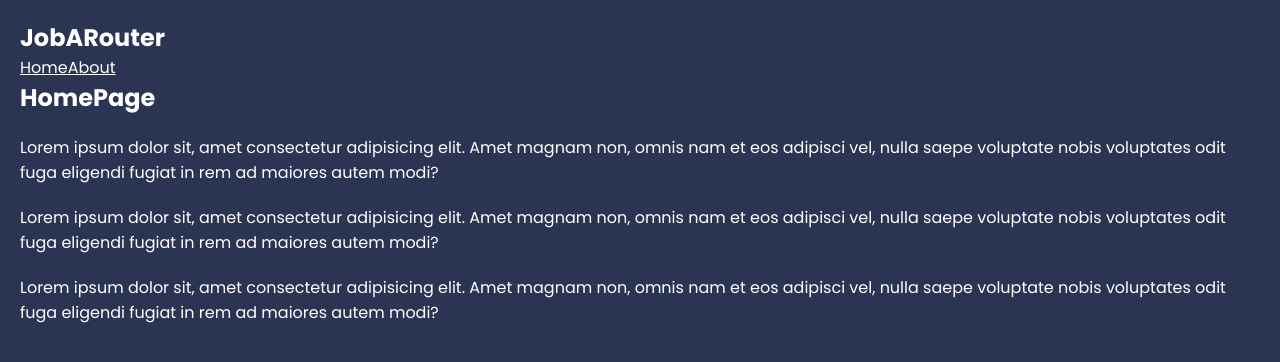
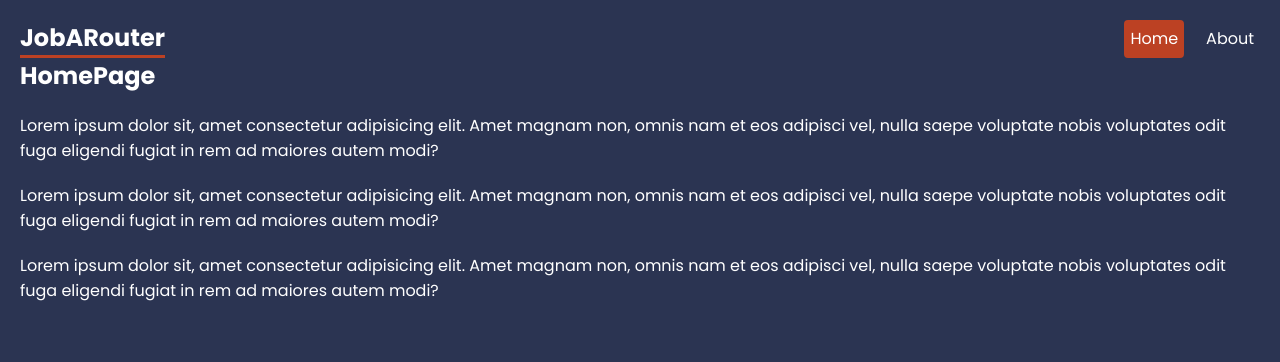
Before and after one commit to dev-Zidxne/React-Router-Job-FinderSite, a React (Create React App) app: page / in a window 1280 px wide. Shown: the top 362 px of the page. Built offline with nearby package versions, Linux system fonts and the light colour scheme.

Commit message:
React Router basics covered

```diff
--- a/src/App.js
+++ b/src/App.js
@@ -10,7 +10,7 @@
       <header>
         <nav>
           <h1>JobARouter</h1>
-          <Link to="/">Home</Link>
+          <NavLink to="/">Home</NavLink>
           <NavLink to="about">About</NavLink>
         </nav>
       </header>
--- a/src/index.css
+++ b/src/index.css
@@ -1,4 +1,4 @@
-@import url('https://fonts.googleapis.com/css2?family=Poppins:wght@400;700&display=swap');
+@import url("https://fonts.googleapis.com/css2?family=Poppins:wght@400;700&display=swap");
 
 :root {
   --primary: #bc4123;
@@ -28,20 +28,36 @@
 
 /* navbar */
 
+header nav {
+  display: flex;
+  gap: 16px;
+  justify-content: end;
+  min-width: 1200px;
+  margin: 0 auto;
+}
 
+header nav h1 {
+  margin-right: auto;
+  border-bottom: 3px solid var(--primary);
+}
+
+header nav a {
+  text-decoration: none;
+  padding: 6px;
+  border-radius: 4px;
+}
+
+header nav a.active {
+  background: var(--primary);
+}
 /* page content */
-
 
 /* help layout */
 
-
 /* faq */
-
 
 /* careers list */
 
-
 /* careers details */
 
-
 /* breadcrumbs */
```
